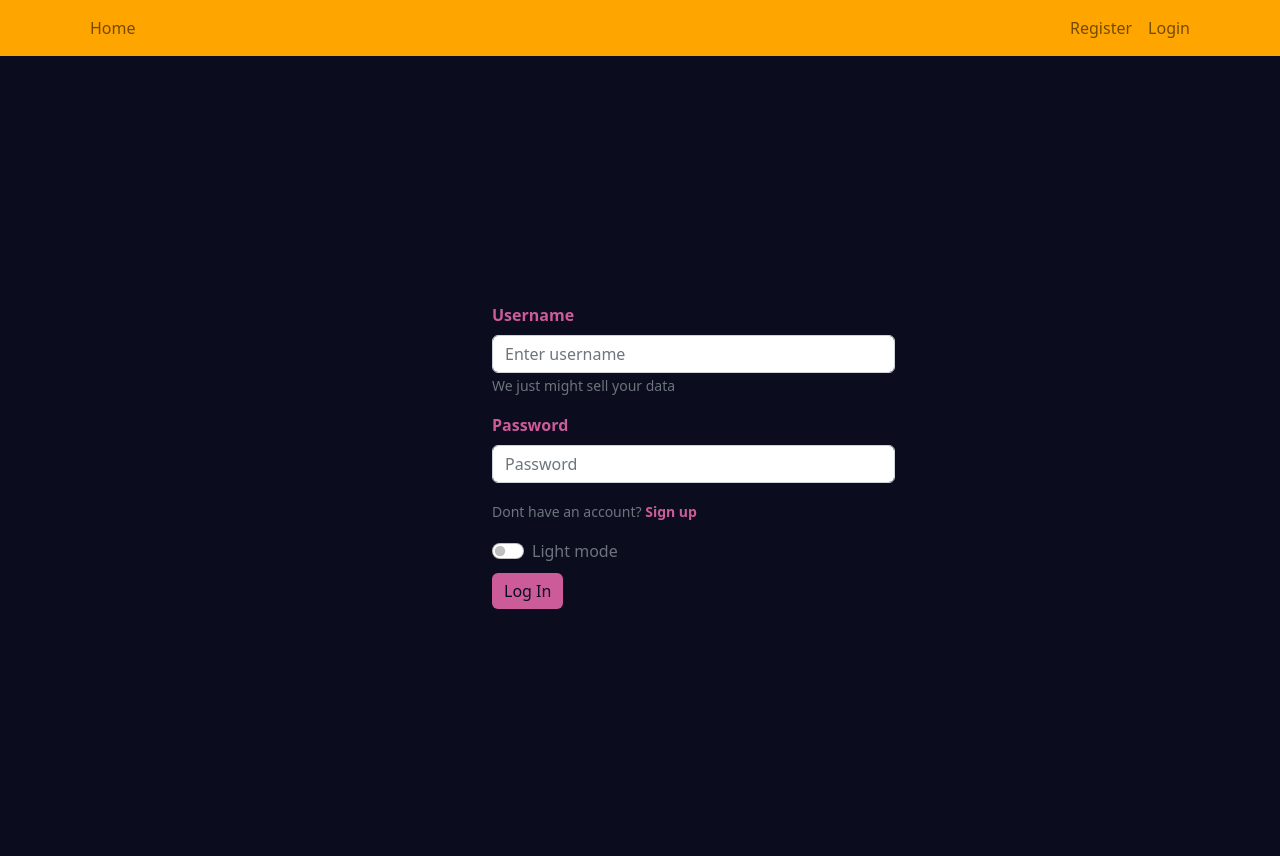
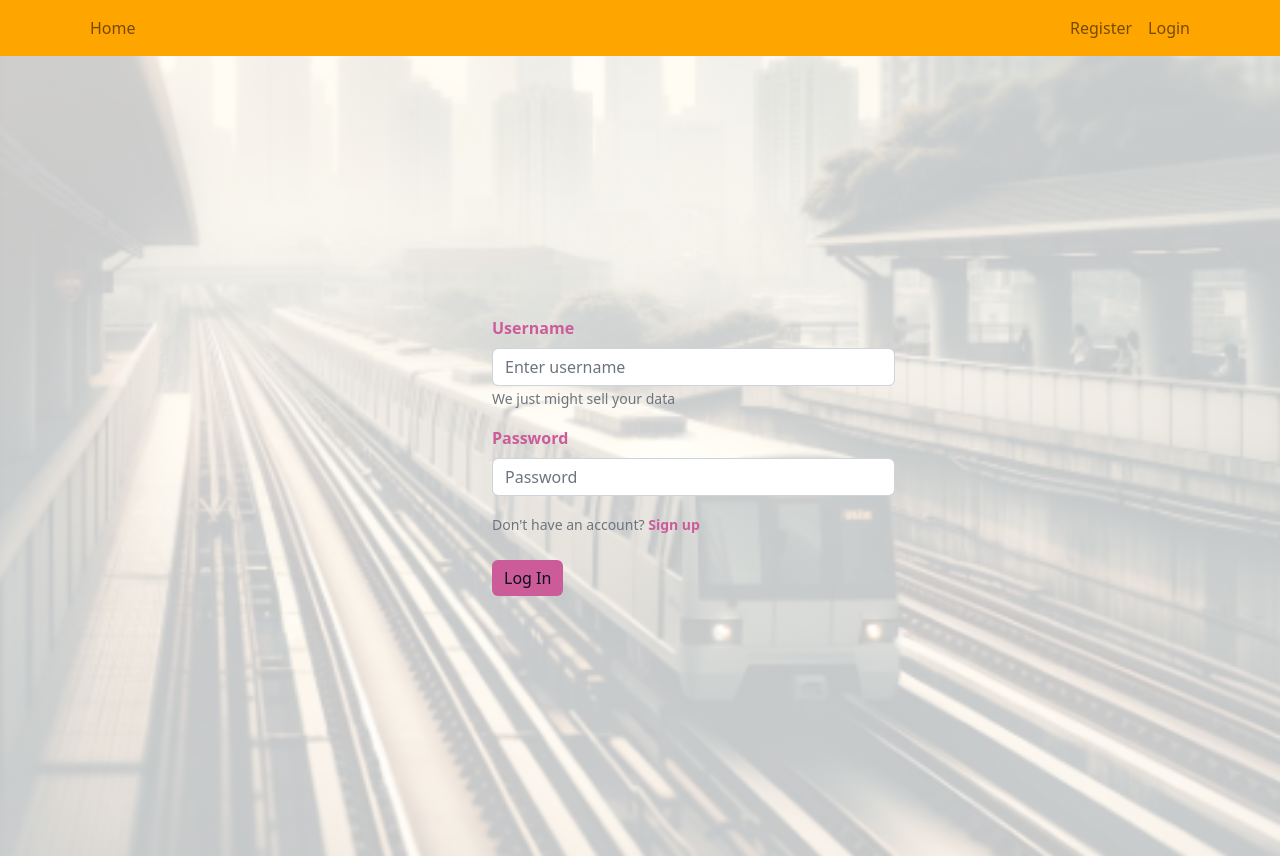
Before and after one commit to alramirez729/mbtaLive, a React (Create React App) app in the folder frontend/: page /loginPage in a window 1280 px wide. Built offline with nearby package versions, Linux system fonts and the light colour scheme.

Commit message:
TM - removed light/dark modified Standardized register and login background img

```diff
--- a/frontend/src/components/pages/loginPage.js
+++ b/frontend/src/components/pages/loginPage.js
@@ -4,6 +4,7 @@ import axios from "axios";
 import Button from "react-bootstrap/Button";
 import Form from "react-bootstrap/Form";
 import getUserInfo from "../../utilities/decodeJwt";
+import trainImage from '../images/stylishTrain00.png';
 
 const PRIMARY_COLOR = "#cc5c99";
 const SECONDARY_COLOR = '#0c0c1f'
@@ -13,9 +14,6 @@ const Login = () => {
   const [user, setUser] = useState(null)
   const [data, setData] = useState({ username: "", password: "" });
   const [error, setError] = useState("");
-  const [light, setLight] = useState(false);
-  const [bgColor, setBgColor] = useState(SECONDARY_COLOR);
-  const [bgText, setBgText] = useState('Light Mode')
   const navigate = useNavigate();
 
   let labelStyling = {
@@ -23,11 +21,10 @@ const Login = () => {
     fontWeight: "bold",
     textDecoration: "none",
   };
-  let backgroundStyling = { background: bgColor };
   let buttonStyling = {
     background: PRIMARY_COLOR,
     borderStyle: "none",
-    color: bgColor,
+    color: SECONDARY_COLOR,
   };
 
   const handleChange = ({ currentTarget: input }) => {
@@ -37,17 +34,7 @@ const Login = () => {
   useEffect(() => {
     const obj = getUserInfo()
     setUser(obj)
-  },[]);
-
-  useEffect(() => {
-    if (light) {
-      setBgColor("white");
-      setBgText('Dark mode')
-    } else {
-      setBgColor(SECONDARY_COLOR);
-      setBgText('Light mode')
-    }
-  }, [light]);
+  }, []);
 
   const handleSubmit = async (e) => {
     e.preventDefault();
@@ -67,7 +54,7 @@ const Login = () => {
     }
   };
 
-  if(user) {
+  if (user) {
     navigate('/privateUserProfile')
     return
   }
@@ -77,8 +64,13 @@ const Login = () => {
       <section className="vh-100">
         <div className="container-fluid h-custom vh-100">
           <div
-            className="row d-flex justify-content-center align-items-center h-100 "
-            style={backgroundStyling}>
+            className="row d-flex justify-content-center align-items-center h-100"
+            style={{
+              backgroundImage: `linear-gradient(rgba(255, 255, 255, 0.75), rgba(255, 255, 255, 0.75)), url(${trainImage})`,
+              backgroundSize: 'cover',
+              backgroundPosition: 'center',
+            }}
+          >
             <div className="col-md-8 col-lg-6 col-xl-4 offset-xl-1">
               <Form>
                 <Form.Group className="mb-3" controlId="formBasicEmail">
@@ -104,24 +96,13 @@ const Login = () => {
                 </Form.Group>
                 <Form.Group className="mb-3" controlId="formBasicCheckbox">
                   <Form.Text className="text-muted pt-1">
-                    Dont have an account?
+                    Don't have an account?
                     <span>
                       <Link to="/signup" style={labelStyling}> Sign up
                       </Link>
                     </span>
                   </Form.Text>
                 </Form.Group>
-                <div class="form-check form-switch">
-                  <input
-                    class="form-check-input"
-                    type="checkbox"
-                    id="flexSwitchCheckDefault"
-                    onChange={() => { setLight(!light) }}
-                  />
-                  <label class="form-check-label" for="flexSwitchCheckDefault" className='text-muted'>
-                    {bgText}
-                  </label>
-                </div>
                 {error && <div style={labelStyling} className='pt-3'>{error}</div>}
                 <Button
                   variant="primary"
--- a/frontend/src/components/pages/registerPage.js
+++ b/frontend/src/components/pages/registerPage.js
@@ -1,44 +1,32 @@
-import React, { useState, useEffect } from "react";
+import React, { useState } from "react";
 import { useNavigate } from "react-router-dom";
 import axios from "axios";
 import Button from "react-bootstrap/Button";
 import Form from "react-bootstrap/Form";
+import trainImage from '../images/stylishTrain00.png';
 
 const PRIMARY_COLOR = "#cc5c99";
 const SECONDARY_COLOR = "#0c0c1f";
 const url = `${process.env.REACT_APP_BACKEND_SERVER_URI}/user/signup`;
+
 const Register = () => {
   const [data, setData] = useState({ username: "", email: "", password: "" });
   const [error, setError] = useState("");
   const navigate = useNavigate();
-  const [light, setLight] = useState(false);
-  const [bgColor, setBgColor] = useState(SECONDARY_COLOR);
-  const [bgText, setBgText] = useState("Light Mode");
 
   const handleChange = ({ currentTarget: input }) => {
     setData({ ...data, [input.name]: input.value });
   };
-
-  useEffect(() => {
-    if (light) {
-      setBgColor("white");
-      setBgText("Dark mode");
-    } else {
-      setBgColor(SECONDARY_COLOR);
-      setBgText("Light mode");
-    }
-  }, [light]);
 
   let labelStyling = {
     color: PRIMARY_COLOR,
     fontWeight: "bold",
     textDecoration: "none",
   };
-  let backgroundStyling = { background: bgColor };
   let buttonStyling = {
     background: PRIMARY_COLOR,
     borderStyle: "none",
-    color: bgColor,
+    color: SECONDARY_COLOR,
   };
 
   const handleSubmit = async (e) => {
@@ -46,7 +34,6 @@ const Register = () => {
     try {
       const { data: res } = await axios.post(url, data);
       localStorage.setItem('token', res.token);
-
       navigate("/loginPage");
     } catch (error) {
       if (
@@ -64,8 +51,12 @@ const Register = () => {
       <section className="vh-100">
         <div className="container-fluid h-custom vh-100">
           <div
-            className="row d-flex justify-content-center align-items-center h-100 "
-            style={backgroundStyling}
+            className="row d-flex justify-content-center align-items-center h-100"
+            style={{
+              backgroundImage: `linear-gradient(rgba(255, 255, 255, 0.75), rgba(255, 255, 255, 0.75)), url(${trainImage})`,
+              backgroundSize: 'cover',
+              backgroundPosition: 'center',
+            }}
           >
             <div className="col-md-8 col-lg-6 col-xl-4 offset-xl-1">
               <Form>
@@ -78,7 +69,7 @@ const Register = () => {
                     placeholder="Enter username"
                   />
                   <Form.Text className="text-muted">
-                    We just might sell your data
+                    We welcome you aboard
                   </Form.Text>
                 </Form.Group>
                 <Form.Group className="mb-3" controlId="formBasicEmail">
@@ -90,7 +81,7 @@ const Register = () => {
                     placeholder="Enter Email Please"
                   />
                   <Form.Text className="text-muted">
-                    We just might sell your data
+                    Next stop, peace of mind
                   </Form.Text>
                 </Form.Group>
                 <Form.Group className="mb-3" controlId="formBasicPassword">
@@ -102,23 +93,6 @@ const Register = () => {
                     onChange={handleChange}
                   />
                 </Form.Group>
-                <div class="form-check form-switch">
-                  <input
-                    class="form-check-input"
-                    type="checkbox"
-                    id="flexSwitchCheckDefault"
-                    onChange={() => {
-                      setLight(!light);
-                    }}
-                  />
-                  <label
-                    class="form-check-label"
-                    for="flexSwitchCheckDefault"
-                    className="text-muted"
-                  >
-                    {bgText}
-                  </label>
-                </div>
                 {error && (
                   <div style={labelStyling} className="pt-3">
                     {error}
```
